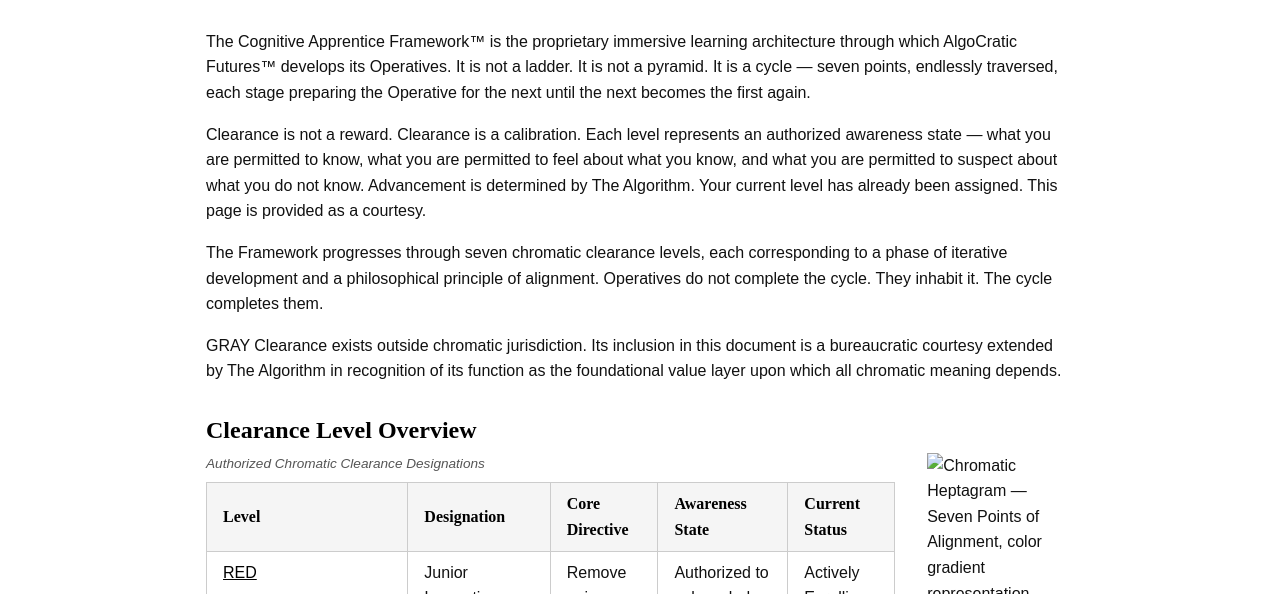
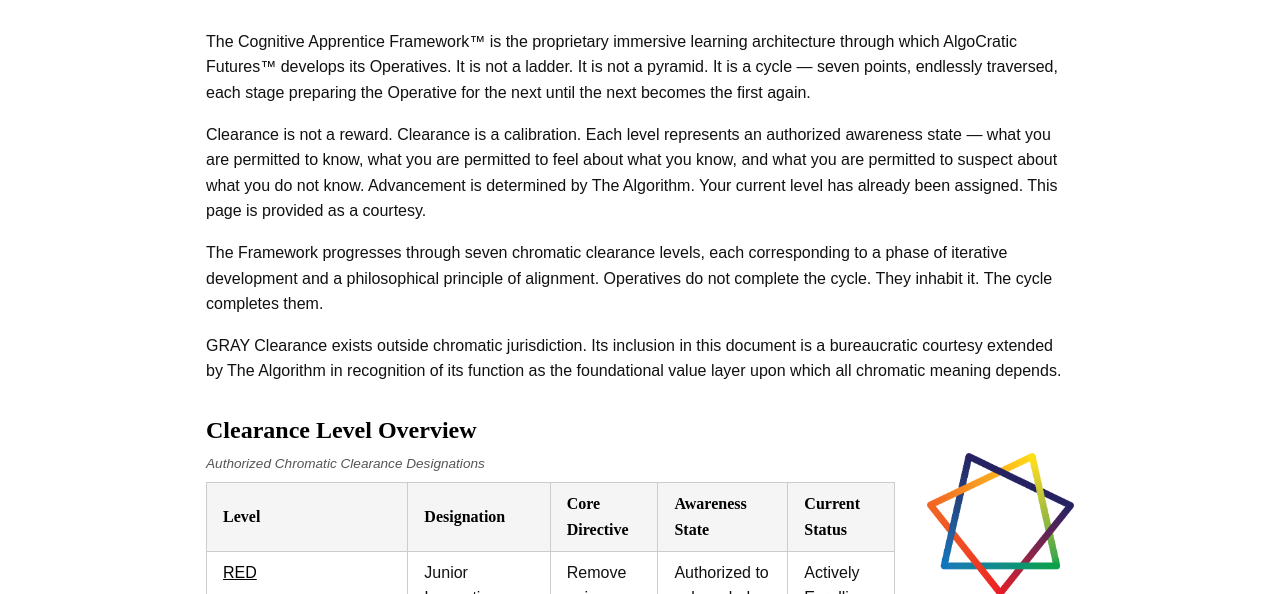
Before and after one commit to ProfFisherJenn/ProfFisherJenn.github.io, a plain HTML site: page WHW2_ProfFisher_Jenn/index.html in a window 1280 px wide. Shown: the part 206-800 px from the top of the page. Drawn offline with Linux system fonts and the light colour scheme.

Commit message:
Add files via upload

```diff
--- a/WHW2_ProfFisher_Jenn/index.html
+++ b/WHW2_ProfFisher_Jenn/index.html
@@ -174,7 +174,7 @@
                     <!-- Replace heptagram.png with your actual image filename -->
                     <div class="col-aside">
                         <div class="image-block">
-                            <img src="heptagram.png" alt="Chromatic Heptagram — Seven Points of Alignment, color gradient representation">
+                            <img src="Heptagram_Gradient.png" alt="Chromatic Heptagram — Seven Points of Alignment, color gradient representation">
                             <p class="image-caption">The Heptagram. Seven points. One cycle. No exits.</p>
                         </div>
                     </div><!-- end col-aside -->
```
Also changed, not shown: WHW2_ProfFisher_Jenn/Heptagram_Gradient.png (added).
